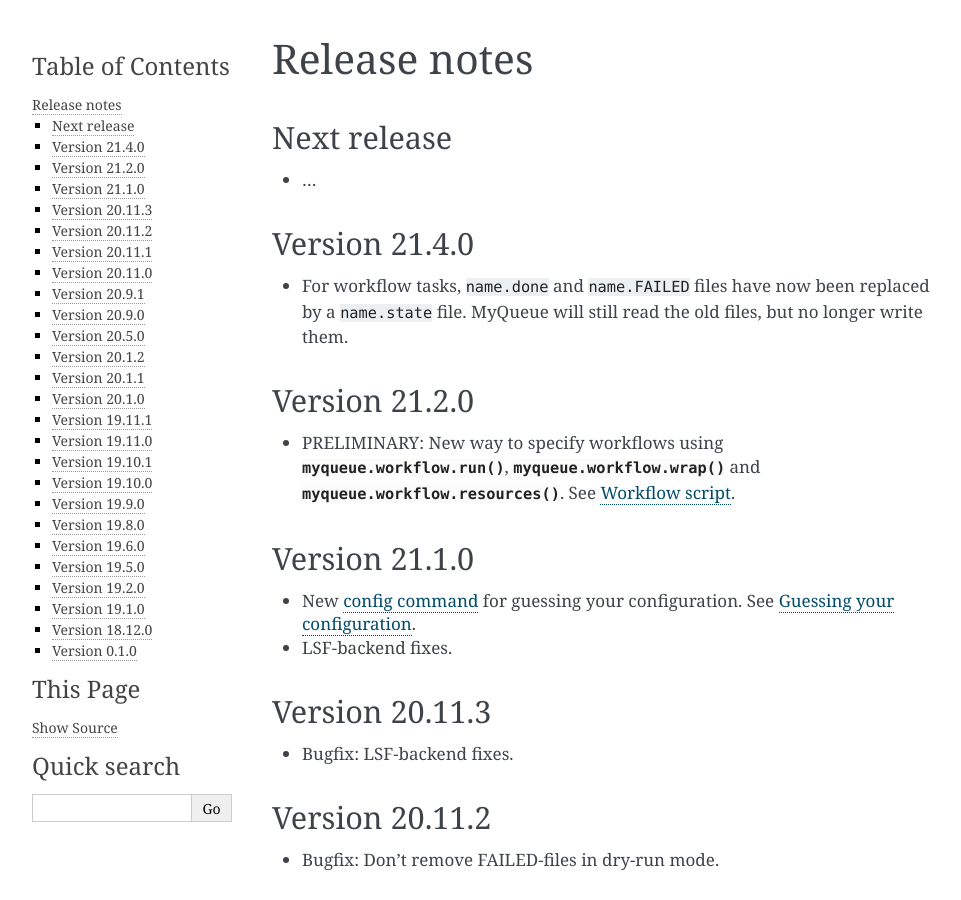
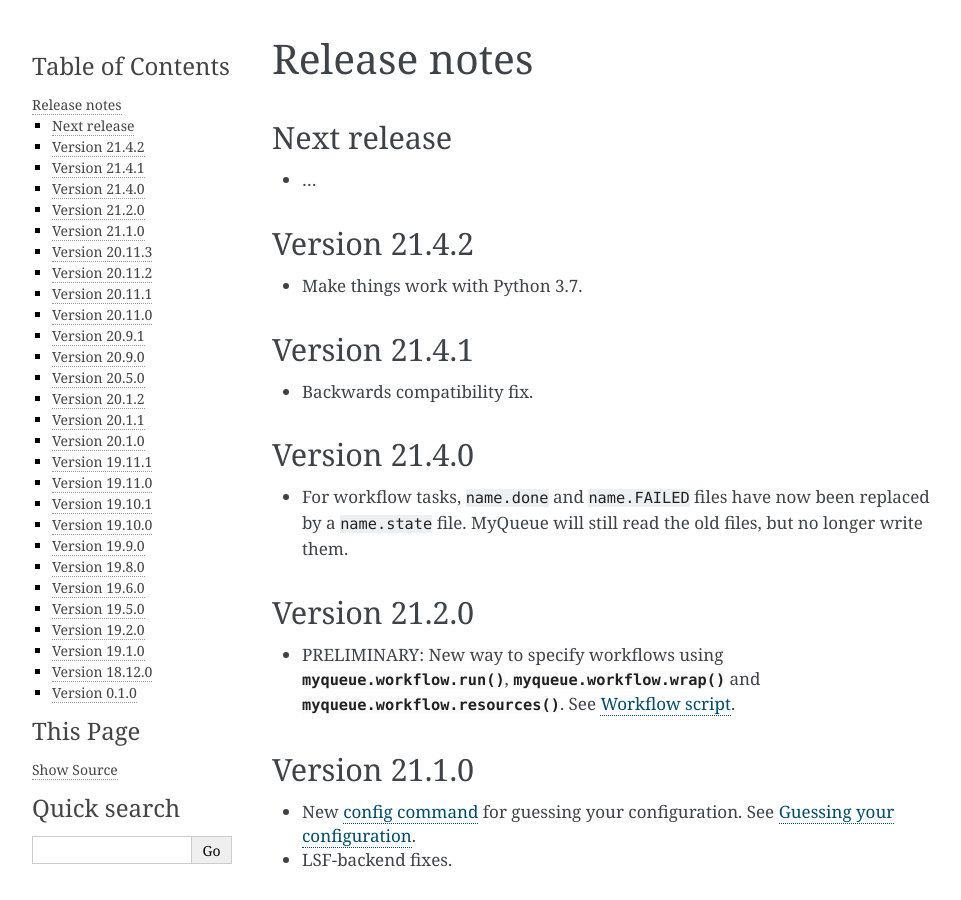
Before and after one commit to Yangxinsix/myqueue, a Sphinx documentation site: the page built from docs/releasenotes.rst, in a window 1280 px wide and 900 px high. Shown: the whole window, without its empty margins (148-1109 px from the left). Built offline with Sphinx 7.4.7, drawn with Linux system fonts in a browser that asks for light colours.

Commit message:
Release notes for 21.4.1 and 21.4.2

```diff
--- a/docs/releasenotes.rst
+++ b/docs/releasenotes.rst
@@ -10,6 +10,18 @@
 ============
 
 * ...
+
+
+Version 21.4.2
+==============
+
+* Make things work with Python 3.7.
+
+
+Version 21.4.1
+==============
+
+* Backwards compatibility fix.
 
 
 Version 21.4.0
```
